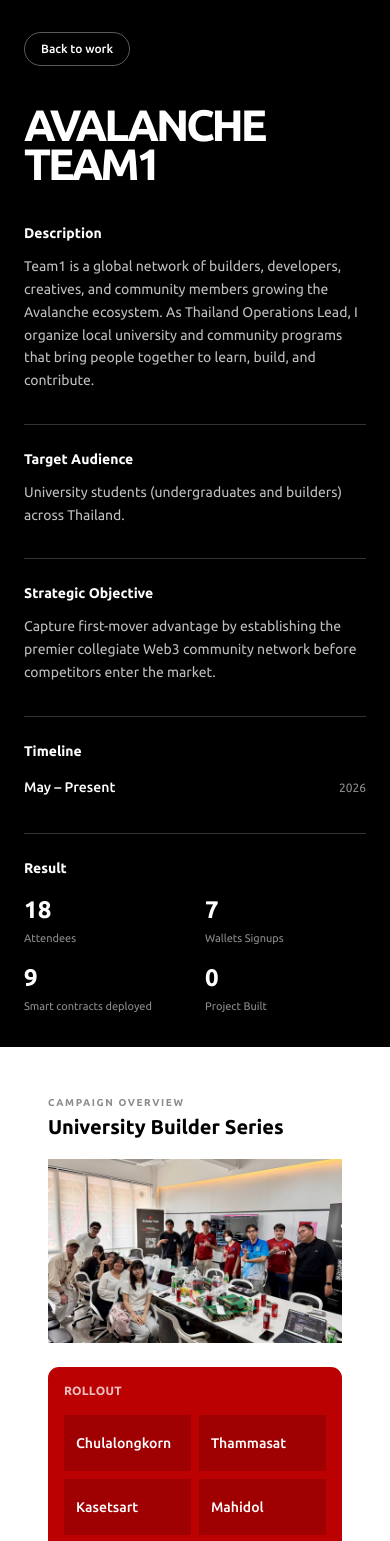
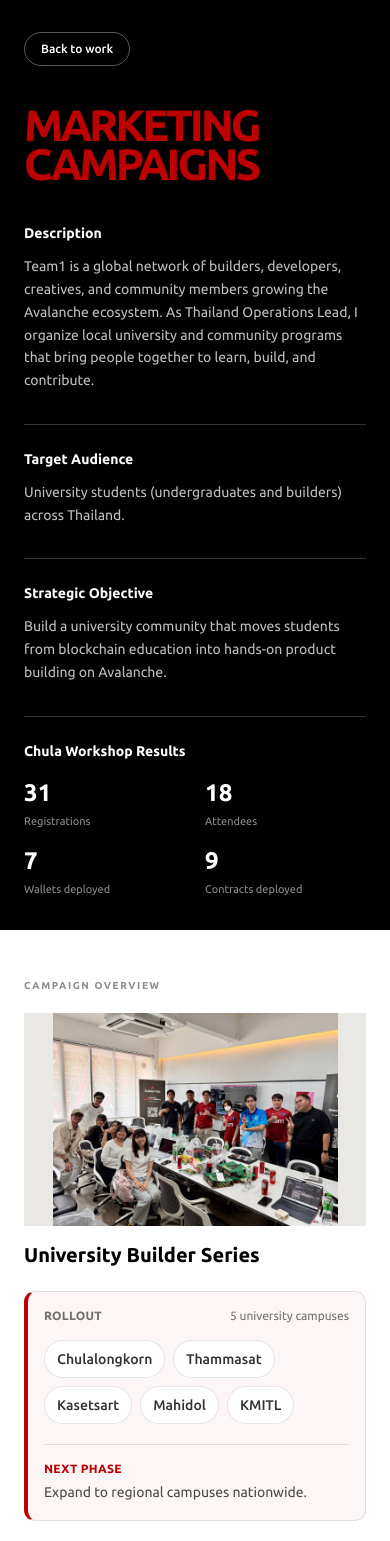
Before and after one commit to GeneralAcre/marketing-plan, a Next.js app: page /work/team1 in a window 390 px wide. Shown: the top 1541 px of the page. Built offline with nearby package versions, Linux system fonts and the light colour scheme.

Commit message:
Update marketing portfolio work pages

```diff
--- a/app/work/brand-events/page.tsx
+++ b/app/work/brand-events/page.tsx
@@ -113,6 +113,7 @@
   return (
     <ProjectDetailLayout
       title={<>Brand<br />Events</>}
+      titleColorClassName="text-[#EB9B28]"
       eyebrow="Brand Events"
       overviewTitle="Community Activations"
       description="As an Event Manager and Operations Lead, I drive community growth and ecosystem expansion across Thailand’s Web3 landscape. My work bridges developer education and community culture spanning university workshops, hackathons, networking mixers, and large-scale sports and watch parties. By designing engaging in-person experiences, I bring together builders, students, and enthusiasts to collaborate, learn, and ship real projects."
@@ -122,7 +123,7 @@
         { label: "August 2025 – Present", year: "Ongoing", dateTime: "2025-08" },
       ]}
       results={[
-        { value: TOTAL_REGISTRATIONS.toLocaleString(), label: "Registered" },
+        { value: TOTAL_REGISTRATIONS.toLocaleString(), label: "Registrations" },
         { value: TOTAL_ATTENDEES.toLocaleString(), label: "Attendees" },
         { value: `${ATTENDANCE_RATE}%`, label: "Attendance rate" },
       ]}
@@ -208,7 +209,7 @@
             </figure>
             {(event.registrations || event.attendees) && <dl className="order-3 grid grid-cols-2 gap-x-6 gap-y-4 sm:col-start-2 sm:row-start-2">
               <div>
-                <dt className="text-xs text-black/55">Registration cap</dt>
+                <dt className="text-xs text-black/55">Registrations</dt>
                 <dd className="mt-0.5 text-xl font-semibold text-[#EB9B28]">{event.registrations ?? "—"}</dd>
               </div>
               <div>
--- a/app/work/content-creative/page.tsx
+++ b/app/work/content-creative/page.tsx
@@ -13,9 +13,10 @@
     <ProjectDetailLayout
       title={<>Content &amp;<br />Creative<br />Production</>}
       titleClassName="text-[clamp(2rem,3.2vw,3.75rem)]"
+      titleColorClassName="text-[#A5A3FF]"
       eyebrow="Content & Creative Production"
       overviewTitle="Selected Content Projects"
-      description="I proactively develop content ideas and recommendations for Team1 Thailand. I shape creative direction for event graphics and promotion, then brief and coordinate with Team1 Global to bring those ideas to life."
+      description="I proactively develop content ideas and recommendations for Team1 Thailand. I shape creative direction for event graphics and promotion, then brief creative collaborators to bring those ideas to life."
       targetAudience="Thai university students, builders, and Web3 community members interested in Team1 events."
       strategicObjective="Increase awareness and participation in Team1 events through clear, engaging creative concepts and coordinated promotion."
       timeline={[]}
@@ -51,7 +52,7 @@
               alt="Team1 hackathon promotional creative"
               fill
               sizes="(min-width: 1024px) 28vw, 86vw"
-              className="object-cover"
+              className="object-contain"
             />
           </div>
         </figure>
@@ -62,7 +63,7 @@
               alt="Additional Team1 hackathon campaign creative"
               fill
               sizes="(min-width: 1024px) 28vw, 86vw"
-              className="object-cover"
+              className="object-contain"
             />
           </div>
         </figure>
@@ -77,7 +78,7 @@
       </section>
 
       <section className="mt-6 border-t border-black/15 pt-5">
-        <h3 className="text-lg font-semibold text-black">AcreLabs : Avalanche Moment</h3>
+        <h3 className="text-lg font-semibold text-black">AcreLabs: Avalanche Moment</h3>
         <figure className="mt-4">
           <div className="relative aspect-[2692/1904] w-full overflow-hidden bg-[#e9e8e4]">
             <Image
--- a/app/work/product-management/page.tsx
+++ b/app/work/product-management/page.tsx
@@ -19,10 +19,13 @@
     <ProjectDetailLayout
       title={<>Product<br />Management &amp;<br />Merchandising</>}
       titleClassName="text-[clamp(2rem,3.2vw,3.75rem)]"
+      titleColorClassName="text-[#ADD795]"
       eyebrow="Product Management & Merchandising"
       overviewTitle="Team1 Merchandise"
       description="I manage merchandise projects from concept to production. I define event needs, brief designers, manage the budget, and coordinate production timelines. My role is project management and creative direction; the designer creates the graphics."
       targetAudience="Team1 community members, university students, builders, and event attendees across Thailand."
+      strategicObjective="Develop useful, event-ready merchandise for the Team1 community while managing project budgets and production timelines."
+      timeline={[]}
       results={[{ value: "฿200K", label: "Budget managed" }]}
     >
       <figure className="mt-5">
--- a/app/work/team1/page.tsx
+++ b/app/work/team1/page.tsx
@@ -3,7 +3,7 @@
 import { ProjectDetailLayout } from "@/components/work/project-detail-layout";
 
 export const metadata: Metadata = {
-  title: "Avalanche Team1 — Case Study",
+  title: "Marketing Campaigns",
   description:
     "A university growth and community program built through workshops, chapter launches, and builder education.",
 };
@@ -11,9 +11,20 @@
 export default function Team1CaseStudy() {
   return (
     <ProjectDetailLayout
-      title={<>Avalanche<br />Team1</>}
+      title={<>Marketing<br />Campaigns</>}
+      titleColorClassName="text-[#BB0102]"
       eyebrow="Campaign Overview"
       overviewTitle="University Builder Series"
+      overviewTitleClassName="hidden lg:block"
+      strategicObjective="Build a university community that moves students from blockchain education into hands-on product building on Avalanche."
+      timeline={[]}
+      resultsTitle="Chula Workshop Results"
+      results={[
+        { value: "31", label: "Registrations" },
+        { value: "18", label: "Attendees" },
+        { value: "7", label: "Wallets deployed" },
+        { value: "9", label: "Contracts deployed" },
+      ]}
     >
           <div className="mt-5 w-full">
             <div className="relative aspect-[16/10] w-full overflow-hidden bg-[#e9e8e4]">
@@ -23,24 +34,31 @@
                 fill
                 priority
                 sizes="(min-width: 1024px) 28vw, 86vw"
-                className="object-cover"
+                className="object-contain"
               />
             </div>
           </div>
+          <h2 className="mt-4 text-xl font-semibold leading-tight text-black sm:text-2xl lg:hidden">
+            University Builder Series
+          </h2>
           <div className="mt-6 w-full">
             <div className="grid gap-x-8 gap-y-6">
-              <section className="rounded-sm bg-[#BB0102] p-4 text-white sm:p-5">
-                <h3 className="text-xs font-semibold uppercase tracking-wide text-white/75">Rollout</h3>
-                <div className="mt-4 grid grid-cols-2 gap-2 sm:grid-cols-3 lg:grid-cols-5">
+              <section className="rounded-sm border border-black/10 border-l-4 border-l-[#BB0102] bg-[#BB0102]/[0.035] p-4 sm:p-5">
+                <div className="flex flex-wrap items-baseline justify-between gap-2">
+                  <h3 className="text-xs font-semibold uppercase tracking-wide text-black/55">Rollout</h3>
+                  <p className="text-xs text-black/55">5 university campuses</p>
+                </div>
+                <ul className="mt-4 flex flex-wrap gap-2">
                   {["Chulalongkorn", "Thammasat", "Kasetsart", "Mahidol", "KMITL"].map((university) => (
-                    <div key={university} className="flex min-h-14 items-center bg-black/15 px-3 py-2 text-sm font-medium">
+                    <li key={university} className="rounded-full border border-black/10 bg-white px-3 py-2 text-sm font-medium text-black/80">
                       {university}
-                    </div>
+                    </li>
                   ))}
+                </ul>
+                <div className="mt-5 flex flex-wrap gap-x-3 gap-y-1 border-t border-black/10 pt-4">
+                  <span className="text-xs font-semibold uppercase tracking-wide text-[#BB0102]">Next phase</span>
+                  <p className="text-sm leading-relaxed text-black/70">Expand to regional campuses nationwide.</p>
                 </div>
-                <p className="mt-4 border-t border-white/30 pt-3 text-sm leading-relaxed text-white/90">
-                  Next: expand to regional campuses nationwide.
-                </p>
               </section>
             </div>
 
--- a/components/sections/case-studies.tsx
+++ b/components/sections/case-studies.tsx
@@ -55,8 +55,9 @@
           </span>
         )}
       </div>
-      <p className="mt-3 text-base font-medium leading-snug tracking-tight text-black sm:text-lg lg:text-xl">
-        [{project.number}] {project.focus}
+      <p className="mt-3 flex items-start gap-1.5 text-base font-medium leading-snug tracking-tight text-black sm:text-lg lg:text-xl">
+        <span className="shrink-0">[{project.number}]</span>
+        <span>{project.focus}</span>
       </p>
     </>
   );
--- a/components/sections/contact.tsx
+++ b/components/sections/contact.tsx
@@ -23,19 +23,19 @@
       className="relative left-1/2 w-screen -translate-x-1/2 bg-background px-6 py-8 text-black sm:px-10 lg:px-16"
     >
       <div className="mx-auto max-w-[1600px] border-y border-black/15">
-        <div className="grid gap-8 py-8 sm:grid-cols-2 lg:grid-cols-3 lg:gap-12 lg:px-10">
+        <div className="grid auto-rows-fr gap-4 py-8 sm:grid-cols-2 lg:grid-cols-3 lg:gap-6 lg:px-10">
           {CONTACT_LINKS.map((link) => (
             <a
               key={link.label}
               href={link.href}
               target={link.href.startsWith("http") ? "_blank" : undefined}
               rel={link.href.startsWith("http") ? "noopener noreferrer" : undefined}
-              className="group flex flex-col gap-1"
+              className="group flex min-h-28 min-w-0 w-full flex-col justify-center gap-1"
             >
               <span className="text-sm font-semibold uppercase tracking-wide text-black/50">
                 {link.label}
               </span>
-              <span className="w-fit text-xl font-semibold underline decoration-black/40 underline-offset-4 transition-colors group-hover:text-black/60 sm:text-2xl">
+              <span className="w-fit max-w-full break-words text-xl font-semibold underline decoration-black/40 underline-offset-4 transition-colors group-hover:text-black/60 sm:text-2xl">
                 {link.value}
               </span>
             </a>
--- a/components/sections/hero.tsx
+++ b/components/sections/hero.tsx
@@ -23,6 +23,9 @@
         <h1 className="mt-6 max-w-4xl break-words text-[1.75rem] font-bold leading-[1.1] tracking-tight min-[376px]:text-[2rem] sm:text-4xl sm:leading-[1.05] md:text-6xl">
           Sanpaphat Porntongprasert
         </h1>
+        <p className="mt-2 text-sm font-semibold uppercase tracking-[0.14em] text-black/50">
+          Marketing Portfolio
+        </p>
 
         <p className="mt-6 max-w-2xl text-2xl font-bold leading-snug tracking-tight md:text-3xl">
           200K THB, Zero Marketing Hires — a 5-University Builder
@@ -30,7 +33,7 @@
         </p>
 
         <p className="mt-4 max-w-2xl text-base leading-relaxed text-black/55 md:text-lg">
-          RICE-scored prioritization, 8 events shipped solo, and builder
+          RICE-scored prioritization, 8 events delivered, and builder
           acquisition at ~1,334 THB — 4–7x cheaper than industry grants.
         </p>
 
--- a/components/work/project-detail-layout.tsx
+++ b/components/work/project-detail-layout.tsx
@@ -4,8 +4,10 @@
 type ProjectDetailLayoutProps = {
   title: ReactNode;
   titleClassName?: string;
+  titleColorClassName?: string;
   eyebrow?: string;
   overviewTitle?: string;
+  overviewTitleClassName?: string;
   description?: string;
   targetAudience?: string;
   strategicObjective?: string;
@@ -18,8 +20,10 @@
 export function ProjectDetailLayout({
   title,
   titleClassName,
+  titleColorClassName,
   eyebrow,
   overviewTitle,
+  overviewTitleClassName,
   description = "Team1 is a global network of builders, developers, creatives, and community members growing the Avalanche ecosystem. As Thailand Operations Lead, I organize local university and community programs that bring people together to learn, build, and contribute.",
   targetAudience = "University students (undergraduates and builders) across Thailand.",
   strategicObjective = "Capture first-mover advantage by establishing the premier collegiate Web3 community network before competitors enter the market.",
@@ -42,7 +46,7 @@
         >
           Back to work
         </Link>
-        <h1 className={`font-black uppercase leading-[0.88] tracking-[-0.07em] ${titleClassName ?? "text-[clamp(2.75rem,5vw,5rem)]"}`}>
+        <h1 className={`font-black uppercase leading-[0.88] tracking-[-0.07em] ${titleClassName ?? "text-[clamp(2.75rem,5vw,5rem)]"} ${titleColorClassName ?? ""}`}>
           {title}
         </h1>
         <section className="mt-10 max-w-xl">
@@ -89,14 +93,14 @@
 
       <section className="flex min-h-[60vh] flex-col items-center bg-white px-6 py-12 lg:min-h-0 lg:px-10 lg:py-16">
         {(eyebrow || overviewTitle || children) && (
-          <div className="w-[86%] max-w-[1100px]">
+          <div className="w-full max-w-[1100px] lg:w-[86%]">
             {eyebrow && (
               <p className="text-[10px] font-semibold uppercase tracking-[0.16em] text-black/45">
                 {eyebrow}
               </p>
             )}
             {overviewTitle && (
-              <h2 className="mt-1 text-xl font-semibold leading-tight text-black sm:text-2xl">
+              <h2 className={`mt-1 text-xl font-semibold leading-tight text-black sm:text-2xl ${overviewTitleClassName ?? ""}`}>
                 {overviewTitle}
               </h2>
             )}
```
